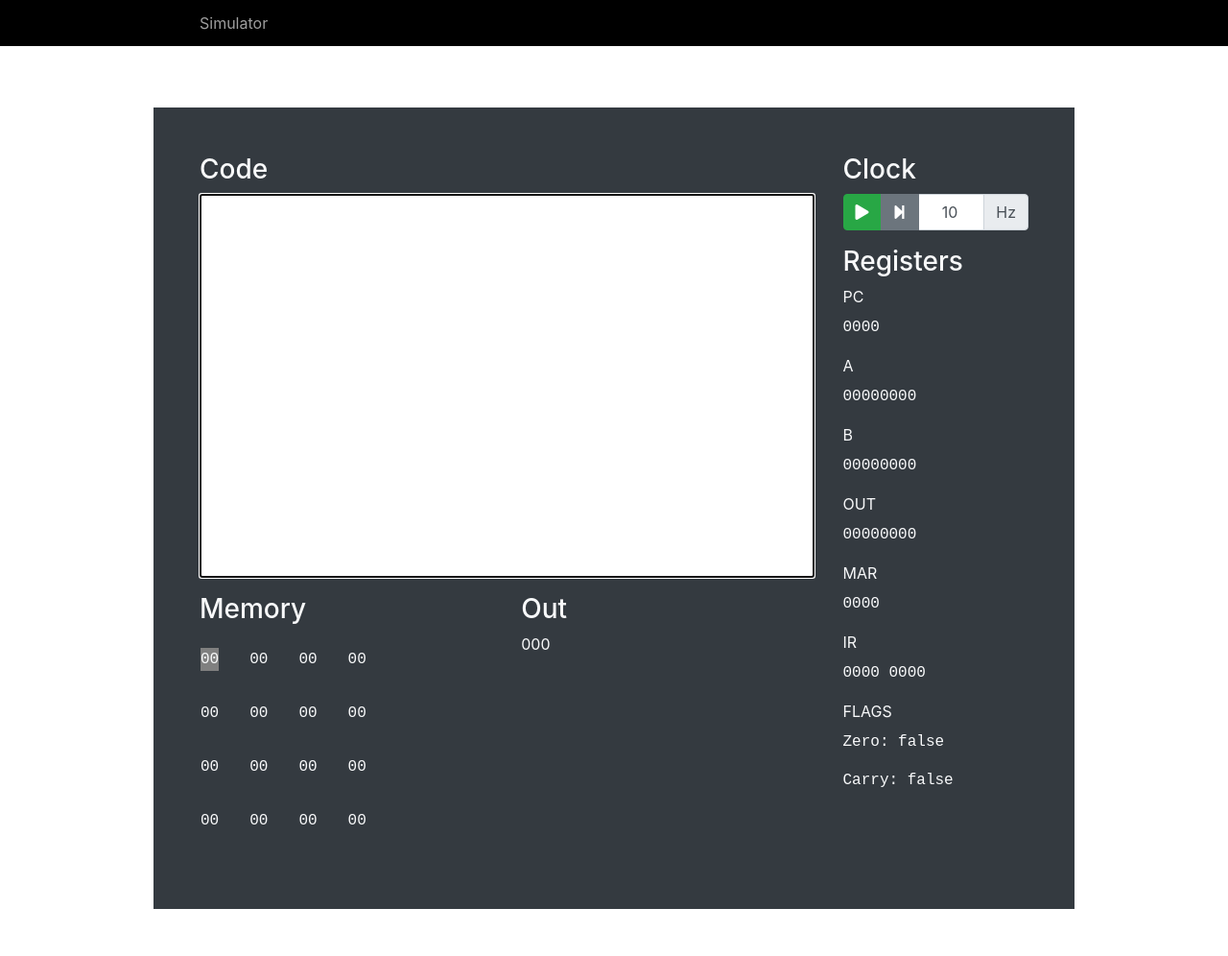
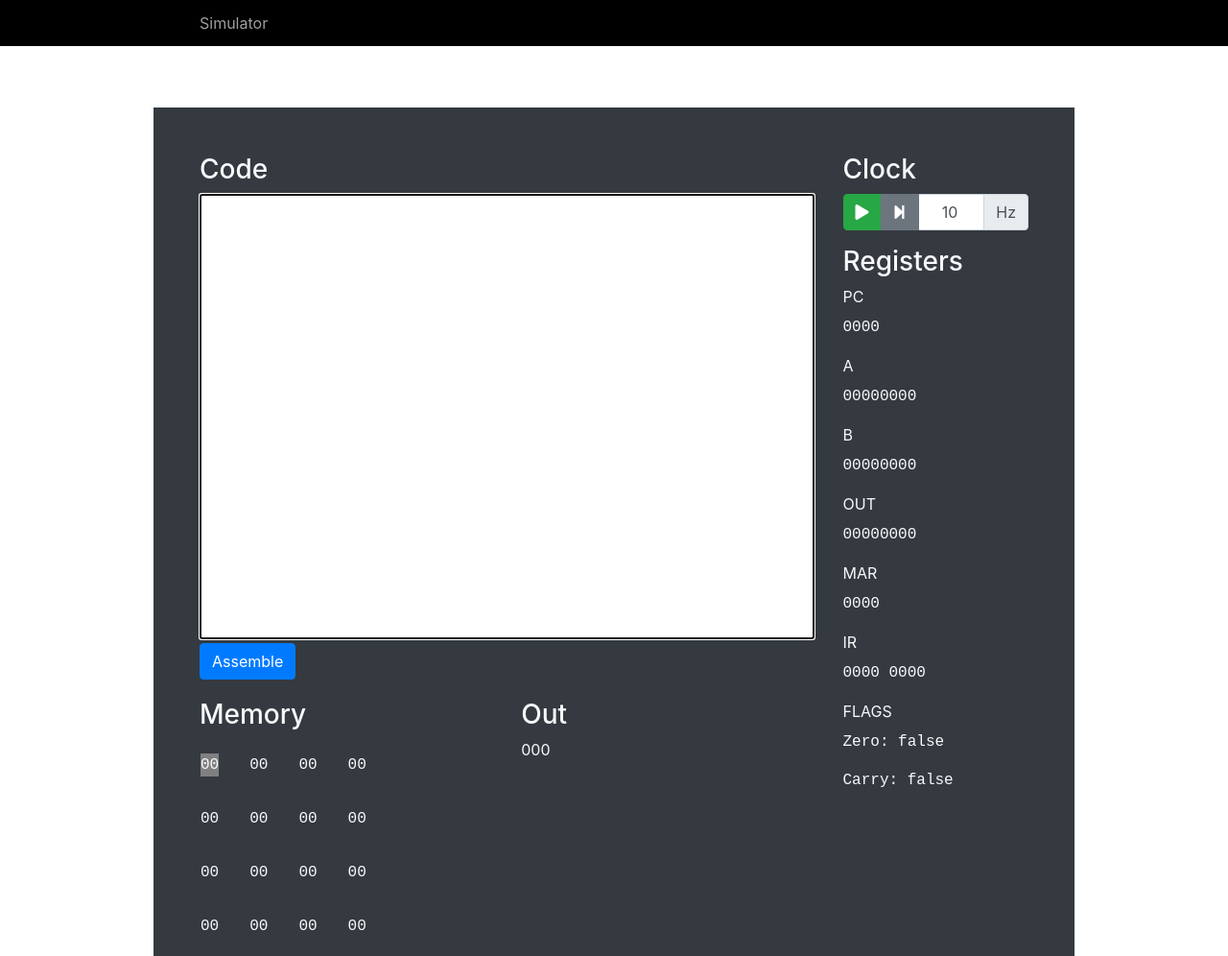
Before and after one commit to afflitto/retrobrew-assembler, a website built with webpack: page src/html/index.html in a window 1280 px wide. Shown: the top 996 px of the page at 96% size. Built offline with nearby package versions, Linux system fonts and the light colour scheme; files whose address does not match are found by name.

Commit message:
add assembler button

```diff
--- a/src/css/index.css
+++ b/src/css/index.css
@@ -32,14 +32,10 @@
 #code {
   width: 100%;
   padding: 15px;
-  height: 400px;
+  font-family: monospace;
+  resize: none;
 }
 
 #clock-frequency {
   text-align: right;
 }
-
-textarea {
-  font-family: monospace;
-  resize: none;
-}
--- a/src/html/index.html
+++ b/src/html/index.html
@@ -20,8 +20,9 @@
         <div class="row">
           <div class="col-md-9 text-light">
             <h3>Code</h3>
-            <textarea id="code" style="font-family: monospace">
+            <textarea id="code" style="font-family: monospace" rows="18" spellcheck="false">
             </textarea>
+            <button class="btn btn-primary my-1" id="assemble-button">Assemble</button>
             <div class="row my-3">
               <div class="col-md-6">
                 <h3 class="text-light">Memory</h3>
--- a/src/js/index.js
+++ b/src/js/index.js
@@ -58,7 +58,7 @@ $(() => { //window ready
   });
 
 	//re-assemble code when it's updated
-	$('#code').change(() => {
+	$('#assemble-button').click(() => {
 		const code = $('#code').val();
 		emulator.memory.memory = Assembler.assemble(code);
 
```
